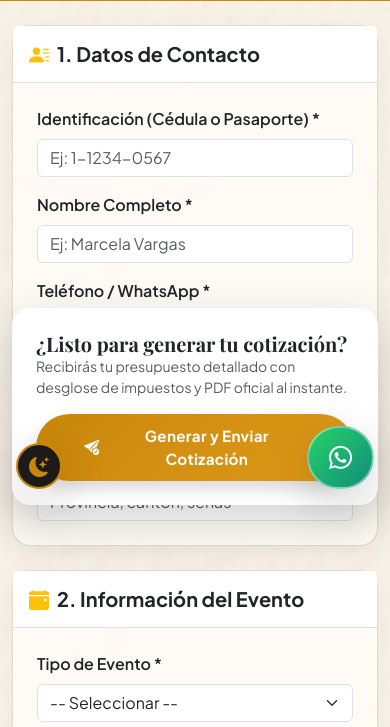
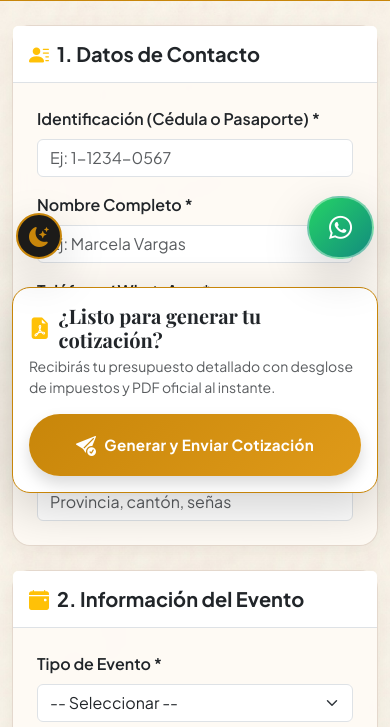
Before and after one commit to Bawe19/eventos68, a Django app: page /solicitar/ in a window 390 px wide. Shown: the part 339-1066 px from the top of the page. Run offline with Django 5.2, Linux system fonts and the light colour scheme; data that the repository does not hold is empty; some web fonts are replaced.

Commit message:
fix: elevar botones flotantes de WhatsApp y tema sobre la barra fija de cotizacion

```diff
--- a/backend/templates/base.html
+++ b/backend/templates/base.html
@@ -798,7 +798,7 @@
     </footer>
 
     <!-- Floating WhatsApp Action Button (Modern Interactive UX) -->
-    <div class="position-fixed bottom-0 end-0 p-3 p-md-4" style="z-index: 1080;">
+    <div id="floatingWhatsApp" class="position-fixed bottom-0 end-0 p-3 p-md-4 floating-whatsapp-container" style="z-index: 1080; transition: bottom 0.25s cubic-bezier(0.175, 0.885, 0.32, 1.275);">
         <a href="{{ EMPRESA_WHATSAPP_LINK }}" target="_blank" class="btn-whatsapp-pulse d-flex align-items-center justify-content-center text-white text-decoration-none shadow-lg" title="¿Tienes dudas? Escríbenos por WhatsApp al instante">
             <i class="bi bi-whatsapp fs-3"></i>
             <span class="whatsapp-label d-none d-md-inline ms-2 fw-bold small pe-2">¿Cotizar por WhatsApp?</span>
@@ -806,7 +806,7 @@
     </div>
 
     <!-- Floating Dark Mode Toggle Button (Bottom-Left Corner) -->
-    <div class="position-fixed bottom-0 start-0 p-3 p-md-4" style="z-index: 1080;">
+    <div id="floatingThemeToggle" class="position-fixed bottom-0 start-0 p-3 p-md-4 floating-theme-container" style="z-index: 1080; transition: bottom 0.25s cubic-bezier(0.175, 0.885, 0.32, 1.275);">
         <button type="button" id="themeToggleBtn" class="btn-theme-toggle shadow-lg" title="Activar / Desactivar Modo Oscuro" aria-label="Cambiar tema">
             <i class="bi bi-moon-stars-fill" id="themeIcon"></i>
         </button>
--- a/backend/templates/web/solicitar.html
+++ b/backend/templates/web/solicitar.html
@@ -633,20 +633,39 @@
             </div>
         </div>
 
-        <!-- SUBMIT BAR -->
-        <div class="card card-custom p-4 bg-white border-0 shadow-lg sticky-bottom">
-            <div class="d-flex flex-wrap justify-content-between align-items-center gap-3">
-                <div>
-                    <h5 class="fw-bold mb-0 serif">¿Listo para generar tu cotización?</h5>
+        <!-- SUBMIT BAR (STICKY DOCK) -->
+        <div class="card card-custom p-3 p-md-4 bg-white shadow-lg sticky-bottom sticky-submit-bar" style="bottom: 12px; z-index: 1030; border: 1.5px solid var(--brand-gold) !important;">
+            <div class="d-flex flex-column flex-md-row justify-content-between align-items-center gap-3">
+                <div class="pe-md-3">
+                    <h5 class="fw-bold mb-1 serif text-dark d-flex align-items-center gap-2">
+                        <i class="bi bi-file-earmark-pdf-fill text-warning fs-4"></i>
+                        <span>¿Listo para generar tu cotización?</span>
+                    </h5>
                     <p class="text-muted small mb-0">Recibirás tu presupuesto detallado con desglose de impuestos y PDF oficial al instante.</p>
                 </div>
-                <button type="submit" class="btn btn-brand-gold btn-lg px-5 shadow">
-                    <i class="bi bi-send-check-fill me-2"></i>Generar y Enviar Cotización
-                </button>
+                <div class="d-flex align-items-center flex-shrink-0 w-100 w-md-auto justify-content-end">
+                    <button type="submit" class="btn btn-brand-gold btn-lg px-4 px-md-5 shadow w-100 w-md-auto py-3">
+                        <i class="bi bi-send-check-fill me-2 fs-5"></i>Generar y Enviar Cotización
+                    </button>
+                </div>
             </div>
         </div>
     </form>
 </div>
+
+<style>
+/* Elevación por CSS de los botones flotantes para garantizar que jamás tapen la barra de envío */
+.floating-whatsapp-container,
+.floating-theme-container {
+    bottom: 110px !important;
+}
+@media (max-width: 767.98px) {
+    .floating-whatsapp-container,
+    .floating-theme-container {
+        bottom: 155px !important;
+    }
+}
+</style>
 
 <script>
 function seleccionarSalon(select) {
@@ -683,6 +702,18 @@ function actualizarResumen(grupo, total) {
     }
 }
 
+function sincronizarAlturaFlotantes() {
+    const submitBar = document.querySelector('.sticky-submit-bar');
+    const wa = document.getElementById('floatingWhatsApp');
+    const theme = document.getElementById('floatingThemeToggle');
+    if (submitBar && wa) {
+        const altura = submitBar.offsetHeight;
+        const nuevoBottom = (altura + 24) + 'px';
+        wa.style.setProperty('bottom', nuevoBottom, 'important');
+        if (theme) theme.style.setProperty('bottom', nuevoBottom, 'important');
+    }
+}
+
 document.addEventListener('DOMContentLoaded', function() {
     document.querySelectorAll('.check-cat').forEach(cb => {
         cb.addEventListener('change', function() {
@@ -691,6 +722,17 @@ document.addEventListener('DOMContentLoaded', function() {
             actualizarResumen(grupo, total);
         });
     });
+
+    sincronizarAlturaFlotantes();
+    setTimeout(sincronizarAlturaFlotantes, 300);
 });
+
+window.addEventListener('resize', sincronizarAlturaFlotantes);
+if (window.ResizeObserver) {
+    const bar = document.querySelector('.sticky-submit-bar');
+    if (bar) {
+        new ResizeObserver(sincronizarAlturaFlotantes).observe(bar);
+    }
+}
 </script>
 {% endblock %}
```
